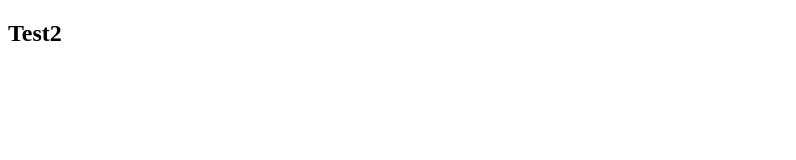
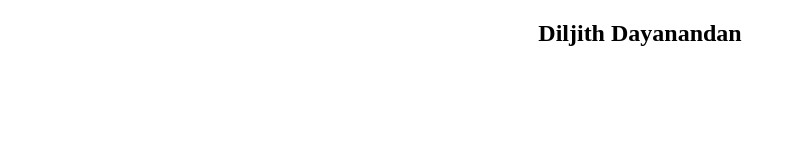
Before and after one commit to diljithmon170/diljithmon170.github.io, a plain HTML site: page index.html in a window 1280 px wide. Shown: the whole page, without its empty margins (0-796 px from the left). Drawn offline with Linux system fonts and the light colour scheme.

Commit message:
update with name

```diff
--- a/index.html
+++ b/index.html
@@ -6,7 +6,7 @@
     <title>Diljith Dayanandan</title>
 </head>
 <body>
-    <h2>Test2</h2>
+    <h2 align="center">Diljith Dayanandan</h2>
 
 </body>
 </html>
```
